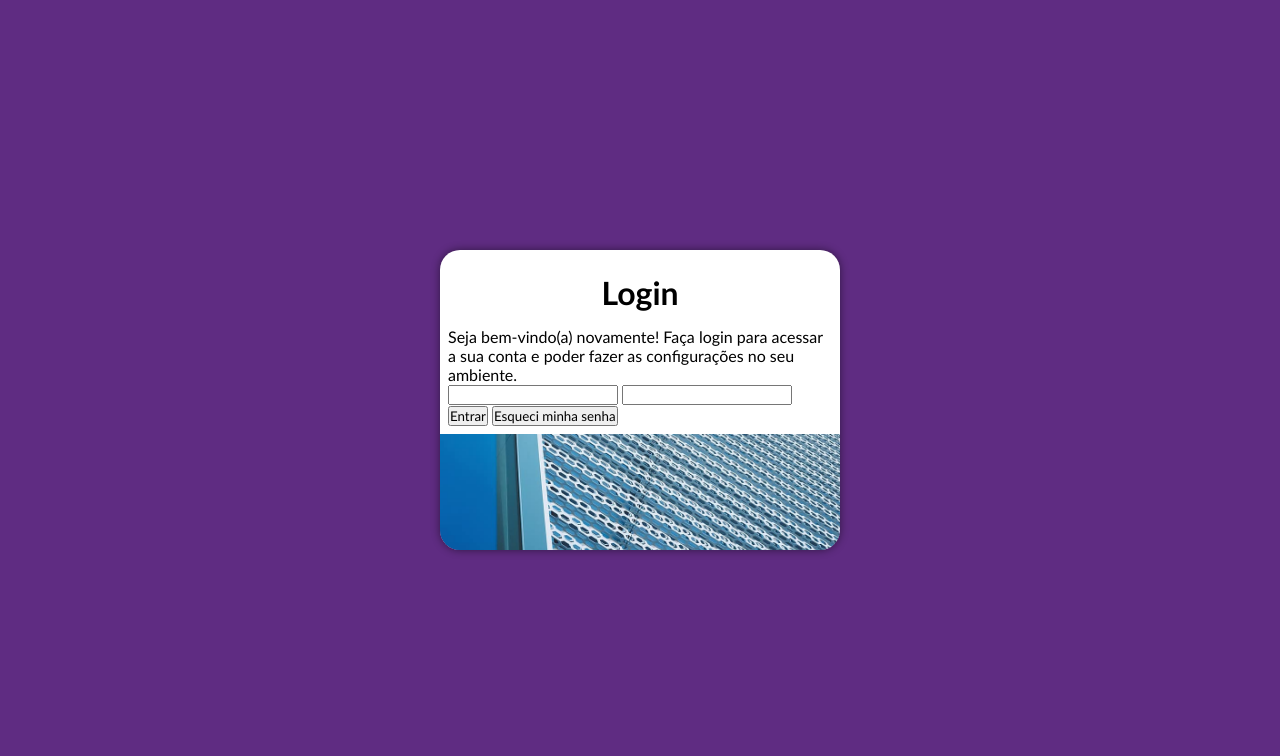
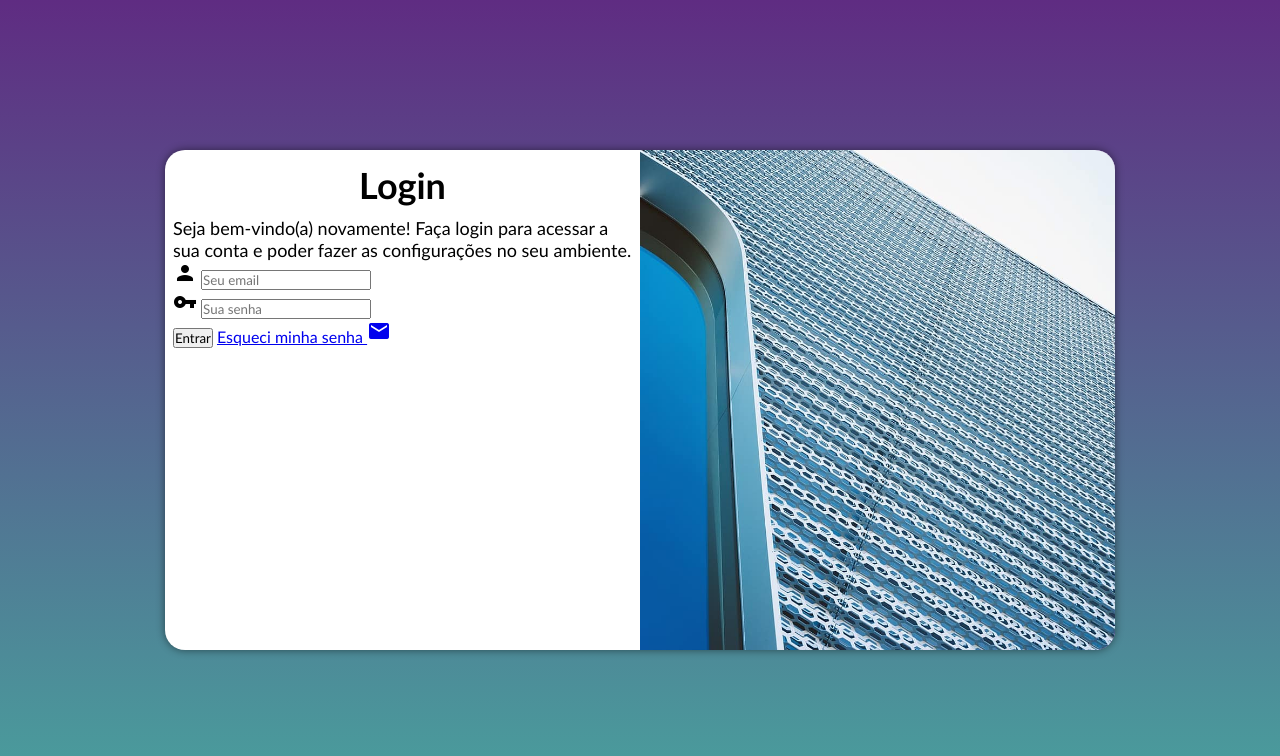
Before and after one commit to camieba/projeto-login, a plain HTML site: page index.html in a window 1280 px wide. Drawn offline with Linux system fonts and the light colour scheme.

Commit message:
fiz o html do form

```diff
--- a/index.html
+++ b/index.html
@@ -4,27 +4,41 @@
     <meta charset="UTF-8">
     <meta name="viewport" content="width=device-width, initial-scale=1.0">
     <title>Login</title>
+    <link href="https://fonts.googleapis.com/icon?family=Material+Icons"
+      rel="stylesheet">
     <link rel="stylesheet" href="style.css">
     <link rel="stylesheet" href="stylemedias.css">
 </head>
 <body>
     <main>
         <section id="login">
+            <div id="img"></div>
             <div id="form">
                 <h1>Login</h1>
                 <p>Seja bem-vindo(a) novamente! Faça login para acessar a sua conta e poder fazer as configurações no seu ambiente.</p>
                     <form action="login.php" method="post" autocomplete="on">
+                            <div class="login">
+                                <span class="material-icons">person</span>
+                                <label for="i_mail"></label>
+                                <input type="email" name="mail" id="i_mail" placeholder="Seu email" autocomplete="email" required maxlength="20">
+                            </div>
 
-                            <input type="email" name="mail" id="i_mail">
-                            <input type="password" name="senha" id="i_pass">
+                            <div class="login">
+                                <span class="material-icons">vpn_key</span>
+                                <label for="i_pass"></label>
+                                <input type="password" name="senha" id="i_pass" placeholder="Sua senha" autocomplete="current-password" required minlength="8" maxlength="20">
+                            </div>
 
                             <input type="submit" value="Entrar">
-                            <input type="reset" value="Esqueci minha senha">
+                            <a href="#">Esqueci minha senha
+                                <span class="material-icons">mail</span>
+
+                            </a>
 
                     </form>
             </div>
 
-            <div id="img"></div>
+
         </section>
     </main>
 </body>
--- a/style.css
+++ b/style.css
@@ -30,21 +30,23 @@ main {
 section#login {
             background-color: white;
             border-radius: 20px;
-            height: 300px;
-            width: 400px;
+            height: 500px;
+            width: 250px;
             position: absolute;
             top: 50%;
             left: 50%;
             transform: translate(-50%, -50%);
             overflow: hidden;
             box-shadow: 0px 0px 8px rgba(0, 0, 0, 0.495);
+            transition: width 0.3s, height 0.3s;
+            transition-timing-function: ease;
 }
 
 section#login > div#img {
             background: #5f2c82 url(imagens/metal.jpg) no-repeat;
-            height: 200px;
+            height: 250px;
             background-size: cover;
-            background-position: left bottom;
+            background-position: center bottom;
             display: block;
 }
 
@@ -56,6 +58,11 @@ section#login > div#form {
 h1 {
     text-align: center;
     font-size: 32px;
-    margin: 10px;
     padding: 5px;
+    margin-bottom: 5px;
+
 }
+
+p {
+    font-size: 14px;
+}
--- a/stylemedias.css
+++ b/stylemedias.css
@@ -1,7 +1,60 @@
 @charset "UTF-8";
 
 
- @media screen and (min-width: 768px) {
+ @media screen and (min-width: 768px) and (max-width: 992px) {
 
+    body {
+        background-image: linear-gradient(to bottom, #5f2c82, #49a09d);
+    }
+
+    section#login {
+        width: 80vw;
+    }
+
+    section#login > div#img {
+        float: left;
+        width: 30%;
+        height: 100%;
+
+    }
+
+    section#login > div#form {
+        float: right;
+        width: 70%;
+    }
 
  }
+
+ @media screen and (min-width: 992px) {
+
+    body {
+        background-image: linear-gradient(to bottom, #5f2c82, #49a09d);
+    }
+
+    section#login {
+        width: 950px;
+
+    }
+
+    section#login > div#img {
+        float: right;
+        width: 50%;
+        height: 100%;
+    }
+
+    section#login > div#form {
+        float: left;
+        width: 50%;
+        height: 100%;
+
+    }
+
+    h1 {
+        font-size: 36px;
+    }
+
+    p {
+        font-size: 18px;
+    }
+
+ }
```
